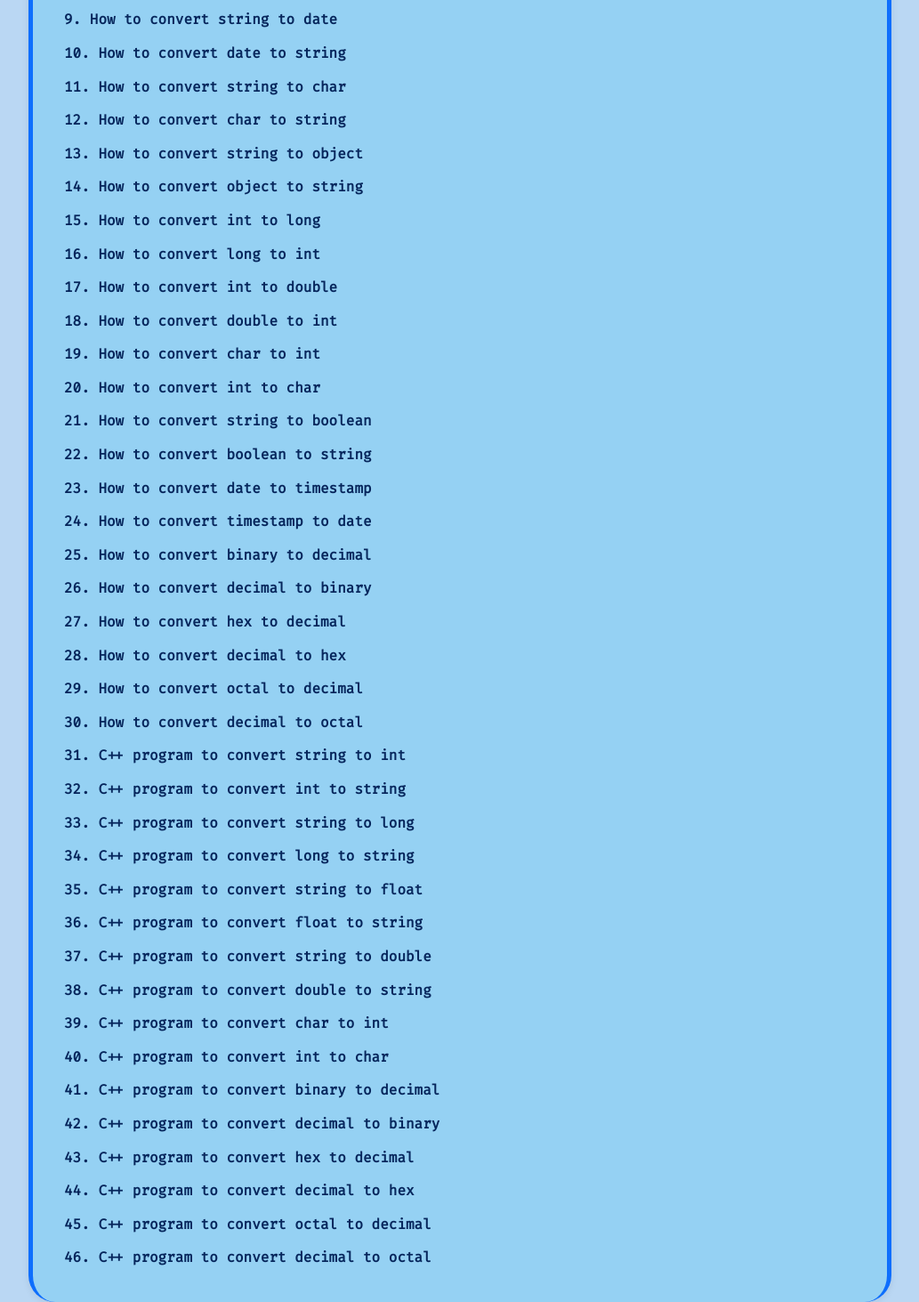
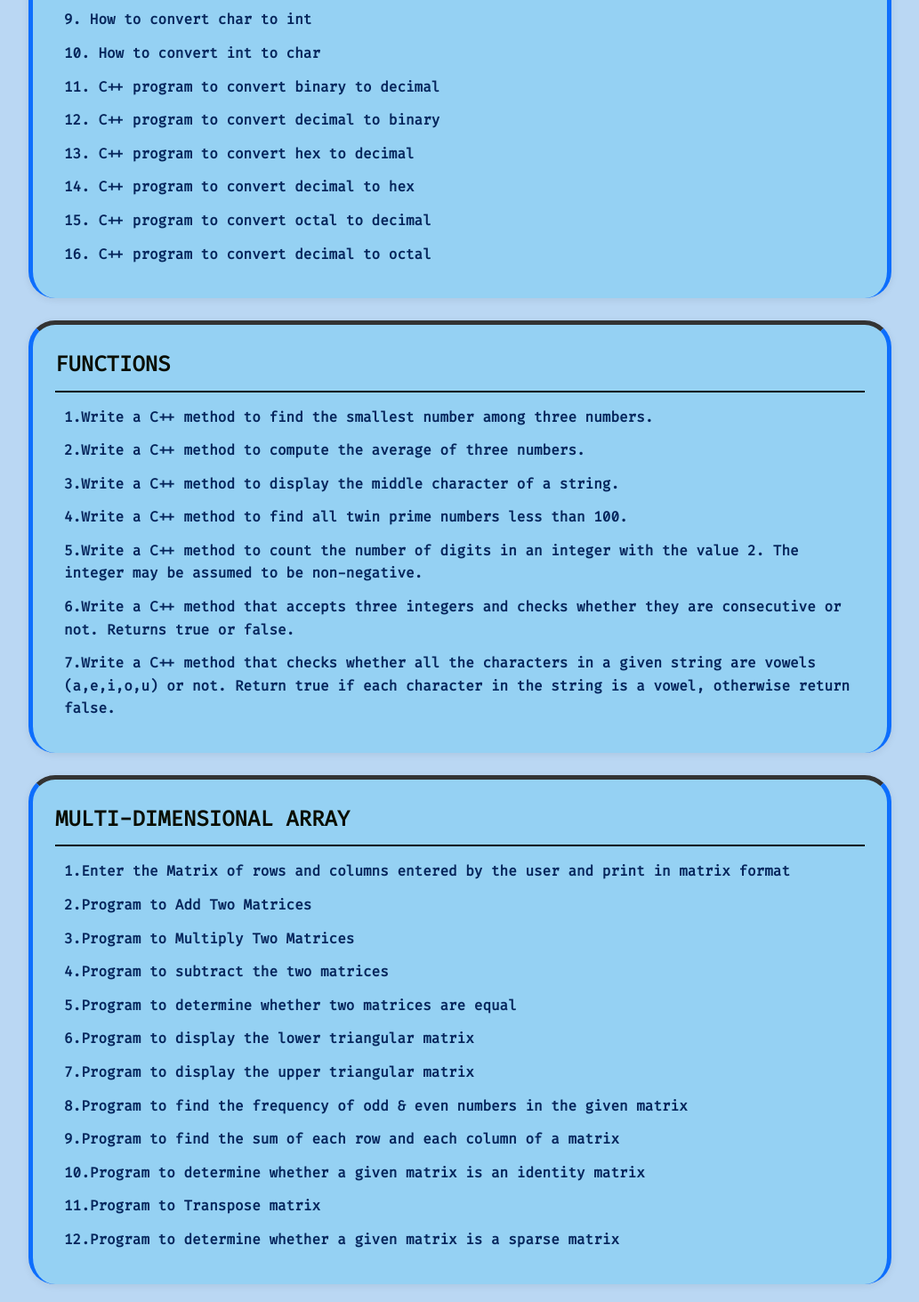
Before and after one commit to kashishgupta03012007/c-programming, a plain HTML site: page index.html in a window 1280 px wide. Shown: the part 9530-10993 px from the top of the page at 89% size, without its empty margins (123-1156 px from the left). Drawn offline with Linux system fonts and the light colour scheme.

```diff
--- a/index.html
+++ b/index.html
@@ -209,7 +209,7 @@
         <div class="topic">
             <h2>DATA CONVERSION</h2>
             <ul>
-                <li><a href="https://drive.google.com/file/d/1eBDt1-yAPrLjBGeW00YuOoFGpBYu9kPt/view?usp=drive_link" target="_blank">1. How to convert string to int</a></li>
+            <li><a href="https://drive.google.com/file/d/1eBDt1-yAPrLjBGeW00YuOoFGpBYu9kPt/view?usp=drive_link" target="_blank">1. How to convert string to int</a></li>
                 <li><a href="https://drive.google.com/file/d/1l1khQwfQna9u7o0SNI4sjf1XUk5TKLzd/view?usp=drive_link" target="_blank">2. How to convert int to string</a></li>
                 <li><a href="https://drive.google.com/file/d/1GbJi-TSiuVO2s9d-65UAmpP4bdj-mgQt/view?usp=drive_link" target="_blank">3. How to convert string to long</a></li>
                 <li><a href="https://drive.google.com/file/d/1rz4rf0SleKDurN8UtSxUPmmvJ0pzs6AM/view?usp=drive_link" target="_blank">4. How to convert long to string</a></li>
@@ -217,44 +217,14 @@
                 <li><a href="https://drive.google.com/file/d/1A8qMbQx4hh7bzp7-HaE90fq5gh13-tdA/view?usp=drive_link" target="_blank">6. How to convert float to string</a></li>
                 <li><a href="https://drive.google.com/file/d/1psfTJrW9ZbQ7vALiaWvIRDiP-zoZbzSE/view?usp=drive_link" target="_blank">7. How to convert string to double</a></li>
                 <li><a href="https://drive.google.com/file/d/1h4HjnvfqDMMHtx64UC-opRn2UUM-Iijo/view?usp=drive_link" target="_blank">8. How to convert double to string</a></li>
-                <li><a href="https://drive.google.com/file/d/1rOOnXJ4eH5H0Wwdh-GMb422-kAWrxhRD/view?usp=drive_link" target="_blank">9. How to convert string to date</a></li>
-                <li><a href="https://drive.google.com/file/d/1r7IeIG2vjiTTWvObSpeTXZ7JQBHzqdg0/view?usp=drive_link" target="_blank">10. How to convert date to string</a></li>
-                <li><a href="https://drive.google.com/file/d/16N5S9YySwN6vx9BdShKm6W_krC6hW-Rt/view?usp=drive_link" target="_blank">11. How to convert string to char</a></li>
-                <li><a href="https://drive.google.com/file/d/1IOozN8Ints0Tda1OlnxpcsxulLKGEfMX/view?usp=drive_link" target="_blank">12. How to convert char to string</a></li>
-                <li><a href="https://drive.google.com/file/d/1yR-GavDQ4ApRCSP680PegfnKnsM1D7fs/view?usp=drive_link" target="_blank">13. How to convert string to object</a></li>
-                <li><a href="https://drive.google.com/file/d/1POharsSycZntjnC9KcnbhKF_chs70YIF/view?usp=drive_link" target="_blank">14. How to convert object to string</a></li>
-                <li><a href="https://drive.google.com/file/d/1aIasL_ak57w8_gTAiD0d0fBWjarorAOU/view?usp=drive_link" target="_blank">15. How to convert int to long</a></li>
-                <li><a href="https://drive.google.com/file/d/1Qprw2VCIWcXd5FirBSRZlmHOk_Y301Xt/view?usp=drive_link" target="_blank">16. How to convert long to int</a></li>
-                <li><a href="https://drive.google.com/file/d/1CqHh5Es35ZvJPVcTL3ZZmksWwnVPebVj/view?usp=drive_link" target="_blank">17. How to convert int to double</a></li>
-                <li><a href="https://drive.google.com/file/d/1zZy0-gRpTMJTp_xnMiPpddppmTemPXT6/view?usp=drive_link" target="_blank">18. How to convert double to int</a></li>
-                <li><a href="https://drive.google.com/file/d/11E11O-Qv3Ncha21bwQHF_qx8Q1YvAwgr/view?usp=drive_link" target="_blank">19. How to convert char to int</a></li>
-                <li><a href="https://drive.google.com/file/d/1EyF1Pa5Bozo7IALv8zv7KpI_7JSUJvJG/view?usp=drive_link" target="_blank">20. How to convert int to char</a></li>
-                <li><a href="https://drive.google.com/file/d/1nHEnhSV2nWm84J-nLv6t_ghJ3R543qbQ/view?usp=drive_link" target="_blank">21. How to convert string to boolean</a></li>
-                <li><a href="https://drive.google.com/file/d/1MEd4GeEz4thdit0NuXGHCSl_WLDgTKqf/view?usp=drive_link" target="_blank">22. How to convert boolean to string</a></li>
-                <li><a href="https://drive.google.com/file/d/1kttz8Z8FJQ6n_u1gEXIi_efRhw-GpsCX/view?usp=drive_link" target="_blank">23. How to convert date to timestamp</a></li>
-                <li><a href="https://drive.google.com/file/d/1dFiQml32Ig21pHtv9o_V1iB6hHWSzkNh/view?usp=drive_link" target="_blank">24. How to convert timestamp to date</a></li>
-                <li><a href="https://drive.google.com/file/d/1dbss_hejdwsteTDTuARkE9k_meBIe5BM/view?usp=drive_link" target="_blank">25. How to convert binary to decimal</a></li>
-                <li><a href="https://drive.google.com/file/d/1Y4z2R38IbYN3JYZK1QQ67nlQII9FTa2O/view?usp=drive_link" target="_blank">26. How to convert decimal to binary</a></li>
-                <li><a href="https://drive.google.com/file/d/18K1rTYye1B2catzheDMwqrkxtiLzRWmc/view?usp=drive_link" target="_blank">27. How to convert hex to decimal</a></li>
-                <li><a href="https://drive.google.com/file/d/1qYEpO8ylBUhBhvBkE0RlxE5pLruYQAiZ/view?usp=drive_link" target="_blank">28. How to convert decimal to hex</a></li>
-                <li><a href="https://drive.google.com/file/d/1M6eJ-N3tcyC7f7tKMLJiqhsmreECUe6z/view?usp=drive_link" target="_blank">29. How to convert octal to decimal</a></li>
-                <li><a href="https://drive.google.com/file/d/1CJkUzy7KMvtN6Ya6_mbphW7xLDQ54O5v/view?usp=drive_link" target="_blank">30. How to convert decimal to octal</a></li>
-                <li><a href="https://drive.google.com/file/d/156KElD02sEr5Q-TrpgTzSqx1KPdKQ1D2/view?usp=drive_link" target="_blank">31. C++ program to convert string to int</a></li>
-                <li><a href="https://drive.google.com/file/d/1H6sr3AQtDvi8zHwOO5_sfhmiDC6tlh12/view?usp=drive_link" target="_blank">32. C++ program to convert int to string</a></li>
-                <li><a href="https://drive.google.com/file/d/1EBY-Tuq8YJodGtpI8QbErotdBVczjJH2/view?usp=drive_link" target="_blank">33. C++ program to convert string to long</a></li>
-                <li><a href="https://drive.google.com/file/d/1qf5r1Iq10OOlzmiORf5hN_gGRpU5oSi1/view?usp=drive_link" target="_blank">34. C++ program to convert long to string</a></li>
-                <li><a href="https://drive.google.com/file/d/1gkcWrP2CbM3PHDxUe_zF34ivkjBhaRrT/view?usp=drive_link" target="_blank">35. C++ program to convert string to float</a></li>
-                <li><a href="https://drive.google.com/file/d/18eHmQurfo57x_ihgh-UNLJT51392SWlm/view?usp=drive_link" target="_blank">36. C++ program to convert float to string</a></li>
-                <li><a href="https://drive.google.com/file/d/1LJV2jvsK31oa3j3HDFRgelyvWZG30_LR/view?usp=drive_link" target="_blank">37. C++ program to convert string to double</a></li>
-                <li><a href="https://drive.google.com/file/d/1UVzC-WOBxGgg44_EDRkij7oQ1oYMrl32/view?usp=drive_link" target="_blank">38. C++ program to convert double to string</a></li>
-                <li><a href="https://drive.google.com/file/d/1LoyIpPTo_kUBLbG1JDC3lUUdycxaxNPx/view?usp=drive_link" target="_blank">39. C++ program to convert char to int</a></li>
-                <li><a href="https://drive.google.com/file/d/1bGjANHW1ih5LakjYvLKCwy-Ky7U71mXo/view?usp=drive_link" target="_blank">40. C++ program to convert int to char</a></li>
-                <li><a href="https://drive.google.com/file/d/1JJujaeNYrKLsR8-sTuX-C_VQ222paM-S/view?usp=drive_link" target="_blank">41. C++ program to convert binary to decimal</a></li>
-                <li><a href="https://drive.google.com/file/d/1zxCZ2rH1RMI3Q8z21vLmUPqinNPxnYJY/view?usp=drive_link" target="_blank">42. C++ program to convert decimal to binary</a></li>
-                <li><a href="https://drive.google.com/file/d/1HEEpmwU-jCUvLJ9gfcZscMdllh2vEYfO/view?usp=drive_link" target="_blank">43. C++ program to convert hex to decimal</a></li>
-                <li><a href="https://drive.google.com/file/d/1LcY7jdRuD_YHPEKKSIpVfu6DA6hBIU3t/view?usp=drive_link" target="_blank">44. C++ program to convert decimal to hex</a></li>
-                <li><a href="https://drive.google.com/file/d/16GezrpfXNh0OuqLBpHMgB-4DI7x23FyK/view?usp=drive_link" target="_blank">45. C++ program to convert octal to decimal</a></li>
-                <li><a href="https://drive.google.com/file/d/1wFuQ7siWrZp33We9tllvFRkE31cjAzVO/view?usp=drive_link" target="_blank">46. C++ program to convert decimal to octal</a></li>
+                <li><a href="https://drive.google.com/file/d/11E11O-Qv3Ncha21bwQHF_qx8Q1YvAwgr/view?usp=drive_link" target="_blank">9. How to convert char to int</a></li>
+                <li><a href="https://drive.google.com/file/d/1EyF1Pa5Bozo7IALv8zv7KpI_7JSUJvJG/view?usp=drive_link" target="_blank">10. How to convert int to char</a></li>
+                <li><a href="https://drive.google.com/file/d/1JJujaeNYrKLsR8-sTuX-C_VQ222paM-S/view?usp=drive_link" target="_blank">11. C++ program to convert binary to decimal</a></li>
+                <li><a href="https://drive.google.com/file/d/1zxCZ2rH1RMI3Q8z21vLmUPqinNPxnYJY/view?usp=drive_link" target="_blank">12. C++ program to convert decimal to binary</a></li>
+                <li><a href="https://drive.google.com/file/d/1HEEpmwU-jCUvLJ9gfcZscMdllh2vEYfO/view?usp=drive_link" target="_blank">13. C++ program to convert hex to decimal</a></li>
+                <li><a href="https://drive.google.com/file/d/1LcY7jdRuD_YHPEKKSIpVfu6DA6hBIU3t/view?usp=drive_link" target="_blank">14. C++ program to convert decimal to hex</a></li>
+                <li><a href="https://drive.google.com/file/d/16GezrpfXNh0OuqLBpHMgB-4DI7x23FyK/view?usp=drive_link" target="_blank">15. C++ program to convert octal to decimal</a></li>
+                <li><a href="https://drive.google.com/file/d/1wFuQ7siWrZp33We9tllvFRkE31cjAzVO/view?usp=drive_link" target="_blank">16. C++ program to convert decimal to octal</a></li>
             </ul>
         </div>
 
```
